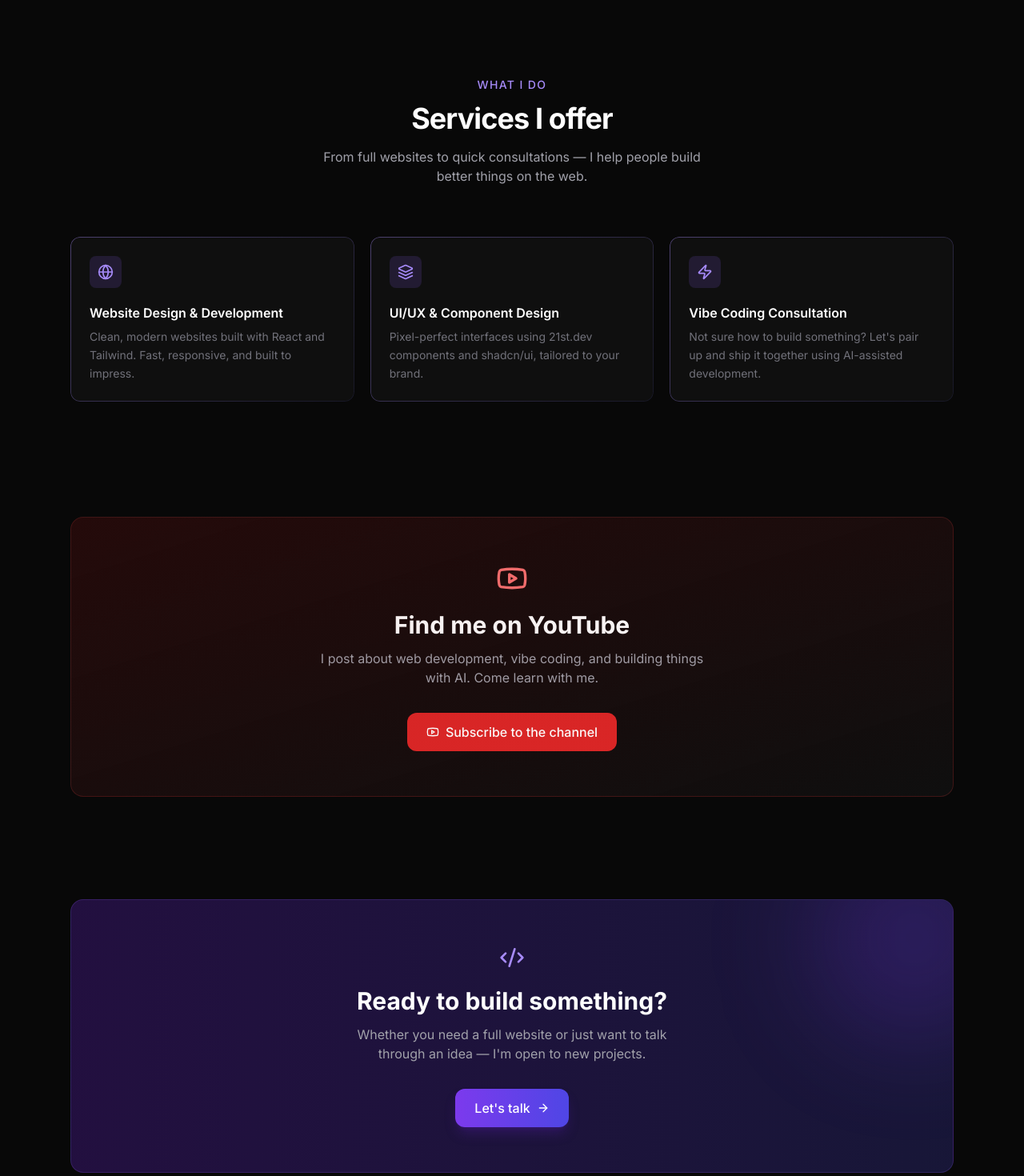
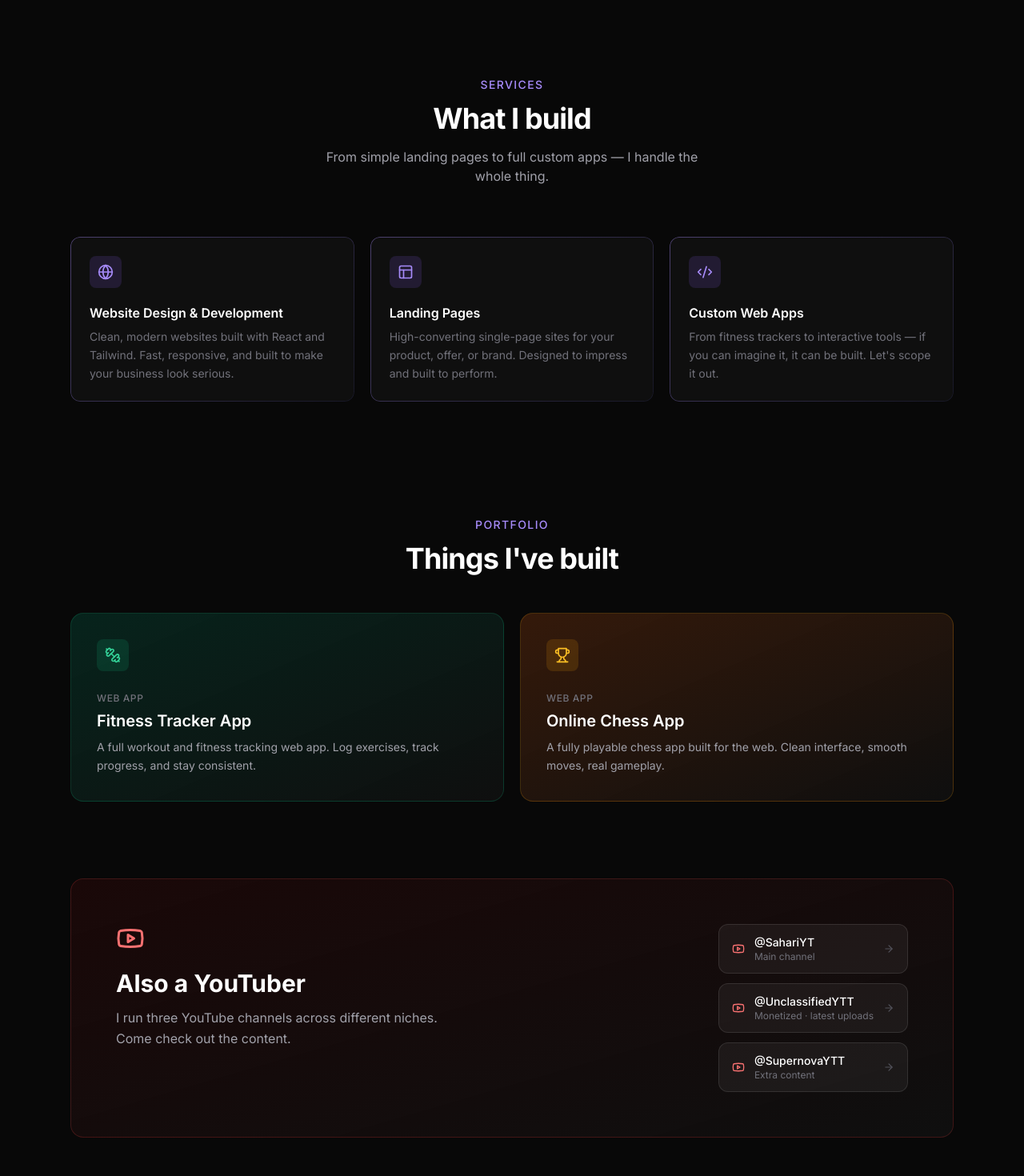
Before and after one commit to EmalSahari/sahari-website, a React (Vite) app: page / in a window 1280 px wide. Shown: the part 800-2270 px from the top of the page at 80% size. Built offline with nearby package versions, Linux system fonts and the light colour scheme.

Commit message:
update content with real info and portfolio

```diff
--- a/src/pages/About.jsx
+++ b/src/pages/About.jsx
@@ -1,6 +1,6 @@
 import { motion } from 'framer-motion'
 import { Link } from 'react-router-dom'
-import { Youtube, Code2, Sparkles, ArrowRight, CheckCircle2 } from 'lucide-react'
+import { Youtube, Code2, Dumbbell, Trophy, ArrowRight, CheckCircle2 } from 'lucide-react'
 
 const fadeUp = {
   hidden: { opacity: 0, y: 20 },
@@ -13,24 +13,34 @@ const fadeUp = {
 
 const skills = [
   'React', 'Tailwind CSS', 'Vite', 'JavaScript', 'Framer Motion',
-  'shadcn/ui', 'HTML & CSS', 'AI-assisted dev', 'Figma basics',
+  'shadcn/ui', 'HTML & CSS', 'Web Apps', 'Responsive Design',
 ]
 
 const timeline = [
   {
     icon: <Youtube size={16} />,
-    title: 'Started the YouTube channel',
-    desc: 'Began creating content around web development and building in public.',
+    title: 'Started creating on YouTube',
+    desc: 'Launched multiple channels across different niches — @SahariYT, @UnclassifiedYTT, and @SupernovaYTT.',
   },
   {
     icon: <Code2 size={16} />,
-    title: 'Got into vibe coding',
-    desc: 'Started using AI tools to build faster and ship more — and teaching others to do the same.',
+    title: 'Got serious about web development',
+    desc: 'Taught myself React, Tailwind, and modern web tools. Started shipping real projects.',
   },
   {
-    icon: <Sparkles size={16} />,
-    title: 'Launching Sahari services',
-    desc: 'Now offering website development to help businesses and creators establish their presence online.',
+    icon: <Dumbbell size={16} />,
+    title: 'Built a fitness tracker app',
+    desc: 'A full web app for logging workouts and tracking progress — built from scratch.',
+  },
+  {
+    icon: <Trophy size={16} />,
+    title: 'Built an online chess app',
+    desc: 'A fully playable chess game for the web. Clean interface, smooth gameplay.',
+  },
+  {
+    icon: <Code2 size={16} />,
+    title: 'Launching Sahari web services',
+    desc: 'Now helping businesses and creators get websites that actually do them justice.',
   },
 ]
 
@@ -38,7 +48,6 @@ export default function About() {
   return (
     <div className="pt-28 pb-20">
       <div className="max-w-4xl mx-auto px-6">
-        {/* Header */}
         <motion.div
           variants={fadeUp}
           initial="hidden"
@@ -52,9 +61,8 @@ export default function About() {
             <span className="gradient-text">Emal</span>
           </h1>
           <p className="text-zinc-400 text-lg leading-relaxed max-w-2xl mx-auto">
-            I'm a content creator and self-taught web developer based online.
-            I run the Sahari YouTube channel and I'm building out web services
-            for people who want great-looking, functional websites.
+            Self-taught web developer, YouTuber with three channels, and the person
+            behind Sahari. I build websites and web apps — and now I'm doing it for other people too.
           </p>
         </motion.div>
 
@@ -69,20 +77,18 @@ export default function About() {
           <h2 className="text-white font-semibold text-xl mb-4">The story so far</h2>
           <div className="space-y-4 text-zinc-400 leading-relaxed">
             <p>
-              I started Sahari as a YouTube channel — a place to document what I was learning,
-              share my process, and connect with other builders. Over time I got really into
-              web development, especially the new wave of AI-assisted "vibe coding" where you
-              can ship things fast without fighting your tools.
+              I started on YouTube — that's where I first put myself out there and started building
+              an audience across different niches. While doing that, I got into web development
+              and discovered I was actually pretty good at it.
             </p>
             <p>
-              The more I built, the more people asked me to help them build too.
-              So that's what I'm doing now — expanding Sahari into a proper service
-              where I help businesses and creators get a real web presence that actually
-              looks as good as their work deserves.
+              I didn't just follow tutorials. I built real things — a fitness tracker app, an
+              online chess game, and this website you're looking at right now. Each project taught
+              me more than any course could.
             </p>
             <p>
-              I love clean design, dark UIs, and components that just feel right.
-              If you've found this site, you probably do too.
+              Now I'm expanding Sahari into web services. If your business or brand deserves a
+              better website than it has right now, that's exactly what I do.
             </p>
           </div>
         </motion.div>
@@ -138,15 +144,48 @@ export default function About() {
           </div>
         </motion.div>
 
+        {/* YouTube channels */}
+        <motion.div
+          variants={fadeUp}
+          initial="hidden"
+          animate="show"
+          custom={4}
+          className="mb-14"
+        >
+          <h2 className="text-white font-semibold text-xl mb-5">My YouTube channels</h2>
+          <div className="flex flex-col gap-3">
+            {[
+              { handle: '@SahariYT', desc: 'The main brand channel', href: 'https://youtube.com/@SahariYT' },
+              { handle: '@UnclassifiedYTT', desc: 'Monetized · most active', href: 'https://youtube.com/@UnclassifiedYTT' },
+              { handle: '@SupernovaYTT', desc: 'Extra content', href: 'https://youtube.com/@SupernovaYTT' },
+            ].map((c) => (
+              <a
+                key={c.handle}
+                href={c.href}
+                target="_blank"
+                rel="noopener noreferrer"
+                className="flex items-center gap-4 px-4 py-3 rounded-xl bg-white/5 border border-white/10 hover:border-red-500/30 hover:bg-white/8 transition-all group"
+              >
+                <Youtube size={16} className="text-red-400 flex-shrink-0" />
+                <div>
+                  <p className="text-white text-sm font-medium">{c.handle}</p>
+                  <p className="text-zinc-500 text-xs">{c.desc}</p>
+                </div>
+                <ArrowRight size={14} className="text-zinc-600 ml-auto group-hover:text-zinc-400 transition-colors" />
+              </a>
+            ))}
+          </div>
+        </motion.div>
+
         {/* CTA */}
         <motion.div
           variants={fadeUp}
           initial="hidden"
           animate="show"
-          custom={4}
+          custom={5}
           className="text-center"
         >
-          <p className="text-zinc-400 mb-5">Sounds like something you're into?</p>
+          <p className="text-zinc-400 mb-5">Want to work together?</p>
           <Link
             to="/contact"
             className="inline-flex items-center gap-2 px-6 py-3 bg-gradient-to-r from-violet-600 to-indigo-600 hover:from-violet-500 hover:to-indigo-500 text-white font-medium rounded-xl transition-all duration-200 shadow-lg shadow-violet-900/40"
--- a/src/pages/Home.jsx
+++ b/src/pages/Home.jsx
@@ -1,6 +1,6 @@
 import { motion } from 'framer-motion'
 import { Link } from 'react-router-dom'
-import { ArrowRight, Youtube, Code2, Sparkles, Globe, Layers, Zap } from 'lucide-react'
+import { ArrowRight, Youtube, Code2, Sparkles, Globe, Layout, Dumbbell, Trophy } from 'lucide-react'
 
 const fadeUp = {
   hidden: { opacity: 0, y: 24 },
@@ -15,18 +15,45 @@ const services = [
   {
     icon: <Globe size={20} />,
     title: 'Website Design & Development',
-    desc: 'Clean, modern websites built with React and Tailwind. Fast, responsive, and built to impress.',
+    desc: 'Clean, modern websites built with React and Tailwind. Fast, responsive, and built to make your business look serious.',
   },
   {
-    icon: <Layers size={20} />,
-    title: 'UI/UX & Component Design',
-    desc: 'Pixel-perfect interfaces using 21st.dev components and shadcn/ui, tailored to your brand.',
+    icon: <Layout size={20} />,
+    title: 'Landing Pages',
+    desc: 'High-converting single-page sites for your product, offer, or brand. Designed to impress and built to perform.',
   },
   {
-    icon: <Zap size={20} />,
-    title: 'Vibe Coding Consultation',
-    desc: 'Not sure how to build something? Let\'s pair up and ship it together using AI-assisted development.',
+    icon: <Code2 size={20} />,
+    title: 'Custom Web Apps',
+    desc: 'From fitness trackers to interactive tools — if you can imagine it, it can be built. Let\'s scope it out.',
   },
+]
+
+const projects = [
+  {
+    icon: <Dumbbell size={20} />,
+    title: 'Fitness Tracker App',
+    desc: 'A full workout and fitness tracking web app. Log exercises, track progress, and stay consistent.',
+    tag: 'Web App',
+    color: 'from-emerald-900/40 to-[#0f0f0f]',
+    border: 'border-emerald-500/20',
+    iconBg: 'bg-emerald-500/15 text-emerald-400',
+  },
+  {
+    icon: <Trophy size={20} />,
+    title: 'Online Chess App',
+    desc: 'A fully playable chess app built for the web. Clean interface, smooth moves, real gameplay.',
+    tag: 'Web App',
+    color: 'from-amber-900/40 to-[#0f0f0f]',
+    border: 'border-amber-500/20',
+    iconBg: 'bg-amber-500/15 text-amber-400',
+  },
+]
+
+const channels = [
+  { handle: '@SahariYT', desc: 'Main channel', href: 'https://youtube.com/@SahariYT' },
+  { handle: '@UnclassifiedYTT', desc: 'Monetized · latest uploads', href: 'https://youtube.com/@UnclassifiedYTT' },
+  { handle: '@SupernovaYTT', desc: 'Extra content', href: 'https://youtube.com/@SupernovaYTT' },
 ]
 
 export default function Home() {
@@ -34,13 +61,11 @@ export default function Home() {
     <div className="pt-16">
       {/* Hero */}
       <section className="relative min-h-[92vh] flex flex-col items-center justify-center text-center px-6 overflow-hidden">
-        {/* Background glow */}
         <div className="absolute inset-0 pointer-events-none">
           <div className="absolute top-1/3 left-1/2 -translate-x-1/2 -translate-y-1/2 w-[600px] h-[600px] bg-violet-600/10 rounded-full blur-[120px]" />
           <div className="absolute top-1/2 left-1/3 w-[300px] h-[300px] bg-indigo-600/8 rounded-full blur-[100px]" />
         </div>
 
-        {/* Badge */}
         <motion.div
           variants={fadeUp}
           initial="hidden"
@@ -49,10 +74,9 @@ export default function Home() {
           className="mb-6 inline-flex items-center gap-2 px-4 py-1.5 rounded-full border border-violet-500/30 bg-violet-500/10 text-violet-300 text-sm"
         >
           <Sparkles size={14} />
-          <span>Content creator & web developer</span>
+          <span>Web developer & content creator</span>
         </motion.div>
 
-        {/* Headline */}
         <motion.h1
           variants={fadeUp}
           initial="hidden"
@@ -60,12 +84,11 @@ export default function Home() {
           custom={1}
           className="text-5xl md:text-7xl font-bold tracking-tight text-white leading-[1.05] max-w-4xl"
         >
-          Building digital{' '}
-          <span className="gradient-text">experiences</span>{' '}
-          that actually ship.
+          Websites that look{' '}
+          <span className="gradient-text">as good</span>{' '}
+          as your work.
         </motion.h1>
 
-        {/* Sub */}
         <motion.p
           variants={fadeUp}
           initial="hidden"
@@ -73,11 +96,10 @@ export default function Home() {
           custom={2}
           className="mt-6 text-lg text-zinc-400 max-w-xl leading-relaxed"
         >
-          I'm Emal — I make content on YouTube and build websites for people
-          who want something that looks as good as it works.
+          I'm Emal — I build websites and web apps for businesses and creators
+          who want a real online presence. Also a YouTuber with three channels.
         </motion.p>
 
-        {/* CTAs */}
         <motion.div
           variants={fadeUp}
           initial="hidden"
@@ -93,17 +115,16 @@ export default function Home() {
             <ArrowRight size={16} className="group-hover:translate-x-1 transition-transform" />
           </Link>
           <a
-            href="https://youtube.com/@sahari"
+            href="https://youtube.com/@SahariYT"
             target="_blank"
             rel="noopener noreferrer"
-            className="inline-flex items-center gap-2 px-6 py-3 border border-white/10 hover:border-white/20 text-zinc-300 hover:text-white font-medium rounded-xl transition-all duration-200 bg-white/5 hover:bg-white/8"
+            className="inline-flex items-center gap-2 px-6 py-3 border border-white/10 hover:border-white/20 text-zinc-300 hover:text-white font-medium rounded-xl transition-all duration-200 bg-white/5"
           >
             <Youtube size={16} className="text-red-400" />
             Watch my content
           </a>
         </motion.div>
 
-        {/* Scroll hint */}
         <motion.div
           variants={fadeUp}
           initial="hidden"
@@ -125,12 +146,12 @@ export default function Home() {
           transition={{ duration: 0.6 }}
           className="text-center mb-16"
         >
-          <p className="text-violet-400 text-sm font-medium tracking-widest uppercase mb-3">What I do</p>
+          <p className="text-violet-400 text-sm font-medium tracking-widest uppercase mb-3">Services</p>
           <h2 className="text-3xl md:text-4xl font-bold text-white tracking-tight">
-            Services I offer
+            What I build
           </h2>
           <p className="mt-4 text-zinc-400 max-w-lg mx-auto">
-            From full websites to quick consultations — I help people build better things on the web.
+            From simple landing pages to full custom apps — I handle the whole thing.
           </p>
         </motion.div>
 
@@ -154,37 +175,84 @@ export default function Home() {
         </div>
       </section>
 
-      {/* YouTube section */}
+      {/* Projects */}
       <section className="max-w-6xl mx-auto px-6 py-12">
         <motion.div
           initial={{ opacity: 0, y: 20 }}
           whileInView={{ opacity: 1, y: 0 }}
           viewport={{ once: true }}
           transition={{ duration: 0.6 }}
-          className="relative overflow-hidden rounded-2xl border border-red-500/20 bg-gradient-to-br from-red-950/30 to-[#0f0f0f] p-10 md:p-14 text-center"
+          className="text-center mb-12"
         >
-          <div className="absolute inset-0 bg-gradient-to-br from-red-900/10 to-transparent pointer-events-none" />
-          <Youtube size={40} className="text-red-400 mx-auto mb-5" />
+          <p className="text-violet-400 text-sm font-medium tracking-widest uppercase mb-3">Portfolio</p>
+          <h2 className="text-3xl md:text-4xl font-bold text-white tracking-tight">
+            Things I've built
+          </h2>
+        </motion.div>
+
+        <div className="grid md:grid-cols-2 gap-5">
+          {projects.map((p, i) => (
+            <motion.div
+              key={p.title}
+              initial={{ opacity: 0, y: 20 }}
+              whileInView={{ opacity: 1, y: 0 }}
+              viewport={{ once: true }}
+              transition={{ duration: 0.5, delay: i * 0.1 }}
+              className={`relative overflow-hidden rounded-2xl border ${p.border} bg-gradient-to-br ${p.color} p-8`}
+            >
+              <div className={`w-10 h-10 rounded-lg ${p.iconBg} flex items-center justify-center mb-5`}>
+                {p.icon}
+              </div>
+              <span className="text-xs font-medium text-zinc-500 uppercase tracking-wider">{p.tag}</span>
+              <h3 className="text-white font-semibold text-xl mt-1 mb-2">{p.title}</h3>
+              <p className="text-zinc-400 text-sm leading-relaxed">{p.desc}</p>
+            </motion.div>
+          ))}
+        </div>
+      </section>
+
+      {/* YouTube */}
+      <section className="max-w-6xl mx-auto px-6 py-12">
+        <motion.div
+          initial={{ opacity: 0, y: 20 }}
+          whileInView={{ opacity: 1, y: 0 }}
+          viewport={{ once: true }}
+          transition={{ duration: 0.6 }}
+          className="relative overflow-hidden rounded-2xl border border-red-500/20 bg-gradient-to-br from-red-950/30 to-[#0f0f0f] p-10 md:p-14"
+        >
+          <div className="flex flex-col md:flex-row gap-10 items-start">
+            <div className="flex-1">
+              <Youtube size={36} className="text-red-400 mb-5" />
               <h2 className="text-2xl md:text-3xl font-bold text-white mb-3">
-            Find me on YouTube
+                Also a YouTuber
               </h2>
-          <p className="text-zinc-400 max-w-lg mx-auto mb-8">
-            I post about web development, vibe coding, and building things with AI.
-            Come learn with me.
+              <p className="text-zinc-400 leading-relaxed max-w-md">
+                I run three YouTube channels across different niches. Come check out the content.
               </p>
+            </div>
+            <div className="flex flex-col gap-3 min-w-[220px]">
+              {channels.map((c) => (
                 <a
-            href="https://youtube.com/@sahari"
+                  key={c.handle}
+                  href={c.href}
                   target="_blank"
                   rel="noopener noreferrer"
-            className="inline-flex items-center gap-2 px-6 py-3 bg-red-600 hover:bg-red-500 text-white font-medium rounded-xl transition-colors duration-200"
+                  className="flex items-center gap-3 px-4 py-3 rounded-xl bg-white/5 border border-white/10 hover:border-red-500/30 hover:bg-white/8 transition-all group"
                 >
-            <Youtube size={16} />
-            Subscribe to the channel
+                  <Youtube size={16} className="text-red-400 flex-shrink-0" />
+                  <div>
+                    <p className="text-white text-sm font-medium">{c.handle}</p>
+                    <p className="text-zinc-500 text-xs">{c.desc}</p>
+                  </div>
+                  <ArrowRight size={14} className="text-zinc-600 ml-auto group-hover:text-zinc-400 transition-colors" />
                 </a>
+              ))}
+            </div>
+          </div>
         </motion.div>
       </section>
 
-      {/* CTA strip */}
+      {/* CTA */}
       <section className="max-w-6xl mx-auto px-6 py-20">
         <motion.div
           initial={{ opacity: 0, y: 20 }}
```
Also changed, not shown: src/components/Footer.jsx (+4 -13 lines). Lines whose indentation alone changed are shown as unchanged.
